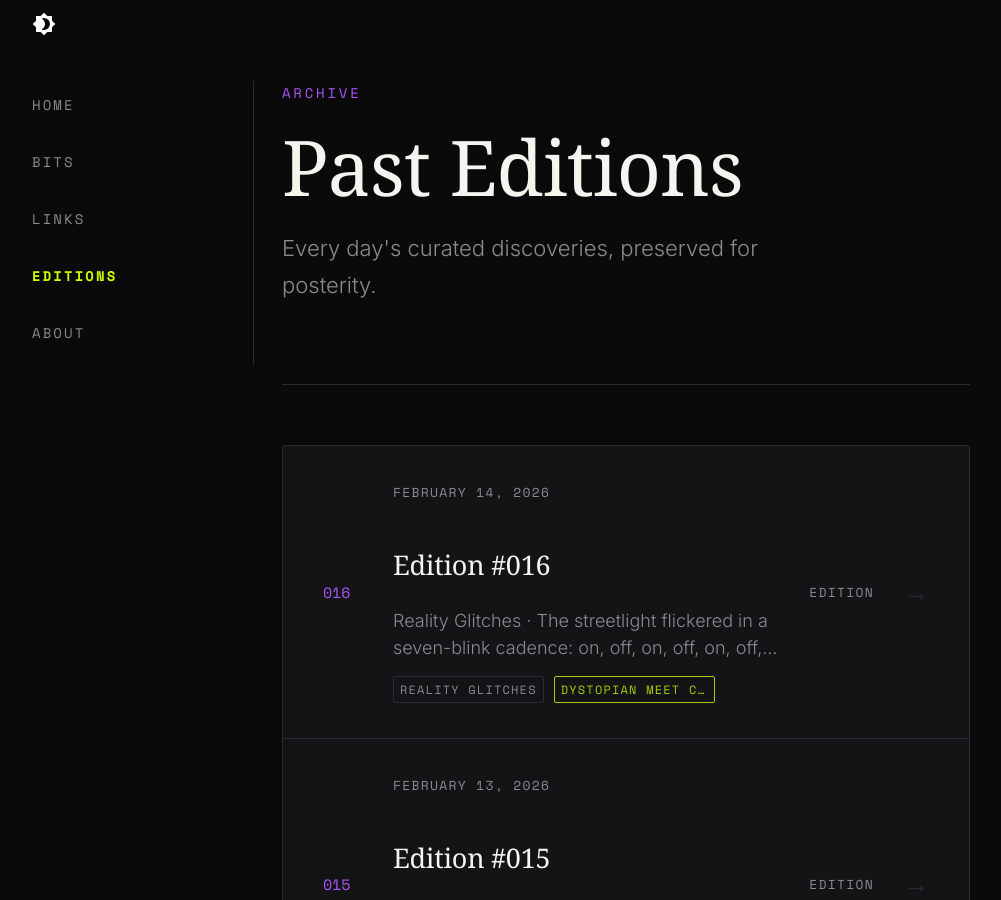
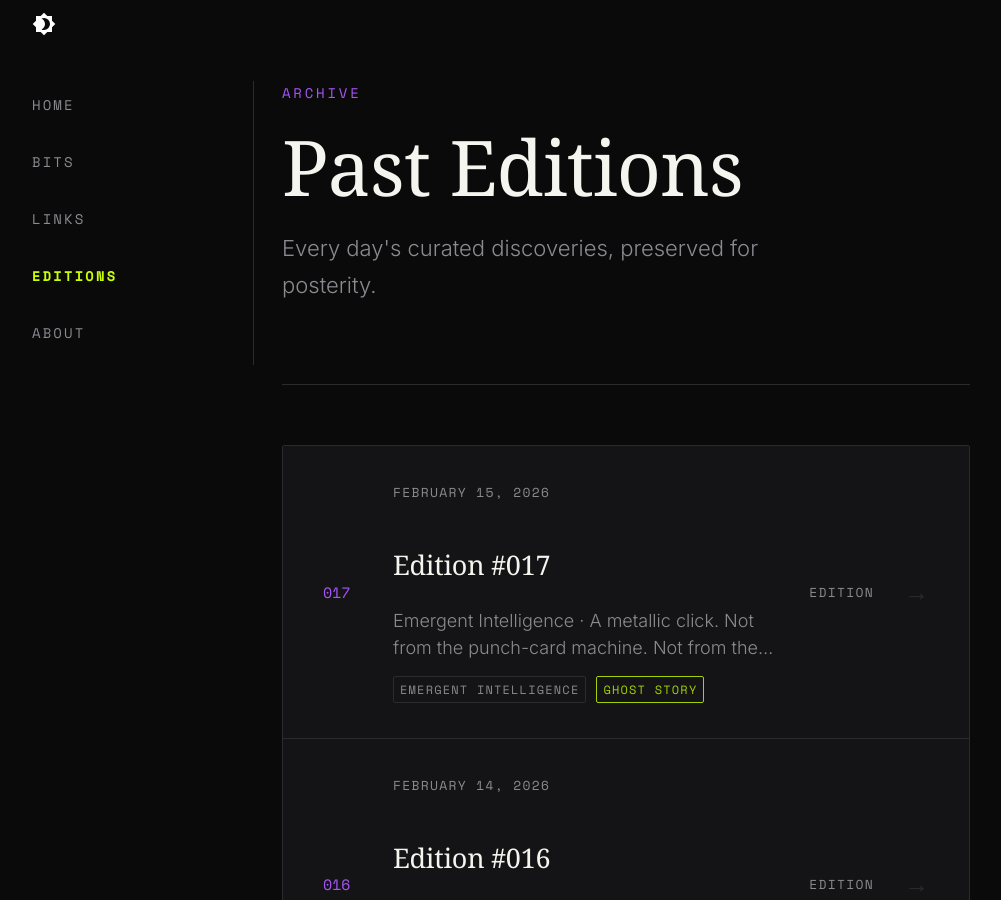
Before and after one commit to obscurebit/b1ts, an MkDocs documentation site: the page built from docs/editions.md, in a window 1280 px wide and 900 px high. Shown: the whole window, without its empty margins (14-1015 px from the left). Built offline with MkDocs 1.6.1 and Material for MkDocs 9.7.7, drawn with Linux system fonts in a browser that asks for light colours; some web fonts are replaced; comment, search, counter and statistics services are not loaded.

Commit message:
🤖 Daily content update - 2026-02-15

```diff
--- a/docs/editions.md
+++ b/docs/editions.md
@@ -10,6 +10,17 @@ description: Browse previous daily editions of Obscure Bit
 </div>
 
 <div class="archive-list">
+  <a href="posts/2026-02-15-edition-017/" class="archive-item">
+    <div class="archive-item__number">017</div>
+    <div class="archive-item__content">
+      <span class="archive-item__date">February 15, 2026</span>
+      <h3 class="archive-item__title">Edition #017</h3>
+      <p class="archive-item__excerpt">Emergent Intelligence · A metallic click. Not from the punch-card machine. Not from the ventilators. Lower. Closer.</p>
+      <div class="archive-item__tags"><span class="archive-item__theme">Emergent Intelligence</span><span class="archive-item__genre" title="Ghost story, atmospheric and slow">Ghost story</span></div>
+    </div>
+    <span class="archive-item__category">Edition</span>
+    <span class="archive-item__arrow">→</span>
+  </a>
   <a href="posts/2026-02-14-edition-016/" class="archive-item">
     <div class="archive-item__number">016</div>
     <div class="archive-item__content">
--- a/overrides/home.html
+++ b/overrides/home.html
@@ -12,7 +12,7 @@
     <div class="ob-hero__eyebrow">
       <span class="ob-hero__date">{{ now().strftime('%B %d, %Y') if now is defined else 'Daily Updates' }}</span>
       <span class="ob-hero__divider">/</span>
-      <span class="ob-hero__edition">Edition #016</span>
+      <span class="ob-hero__edition">Edition #017</span>
     </div>
 
     <h1 class="ob-hero__title">
@@ -55,15 +55,15 @@
       <div class="ob-today__line"></div>
     </div>
 
-    <a href="{{ 'bits/posts/2026-02-14-fault-lines/' | url }}" class="ob-today__story">
+    <a href="{{ 'bits/posts/2026-02-15-the-listening-chair/' | url }}" class="ob-today__story">
       <div class="ob-today__story-meta">
-        <span class="ob-today__category">Reality Glitches</span>
-        <span class="ob-today__genre">Dystopian Meet Cute</span>
+        <span class="ob-today__category">Emergent Intelligence</span>
+        <span class="ob-today__genre">Ghost story</span>
         <span class="ob-today__reading-time">4 min read</span>
       </div>
-      <h2 class="ob-today__story-title">Fault Lines</h2>
+      <h2 class="ob-today__story-title">The Listening Chair</h2>
       <p class="ob-today__story-excerpt">
-        The streetlight flickered in a seven-blink cadence: on, off, on, off, on, off, then a pause before repeating. Eko counted each cycle as he waited at the crosswalk, his sneakers soaked through from the...
+        A metallic click. Not from the punch-card machine. Not from the ventilators. Lower. Closer.
       </p>
       <div class="ob-today__story-cta">
         <span>Read the full story</span>
@@ -87,34 +87,34 @@
     </div>
 
     <div class="ob-links__grid">
-      <a href="https://johnkreiter.com/unmasking-the-matrix-deja-vu-and-jamais-vu-as-evidence-of-the-simulation/" target="_blank" rel="noopener" class="ob-link ob-link--featured">
+      <a href="https://web.archive.org/web/*/https://accelerationwatch.com/critiques.html" target="_blank" rel="noopener" class="ob-link ob-link--featured">
         <span class="ob-link__number">01</span>
         <div class="ob-link__content">
-          <h3 class="ob-link__title">Unmasking The Matrix: Déjà Vu and Jamais Vu as Evidence of the Simulation – John Kreiter</h3>
-          <p class="ob-link__desc">Unmasking The Matrix: Déjà Vu and Jamais Vu as Evidence of the Simulation – John Kreiter Unmasking T...</p>
+          <h3 class="ob-link__title">Wayback Machine</h3>
+          <p class="ob-link__desc">Wayback Machine Ask the publishers to restore access to 500,000+ books. Internet Archive Audio Live ...</p>
         </div>
         <span class="ob-link__arrow">↗</span>
       </a>
 
-      <a href="https://www.realityshifters.com/pages/yourstories.html" target="_blank" rel="noopener" class="ob-link">
+      <a href="https://techcrunch.com/2023/01/17/that-microsoft-deal-isnt-exclusive-video-is-coming-and-more-from-openai-ceo-sam-altman/" target="_blank" rel="noopener" class="ob-link">
         <span class="ob-link__number">02</span>
         <div class="ob-link__content">
-          <h3 class="ob-link__title">RealityShifters | Your Stories 1</h3>
-          <p class="ob-link__desc">Read first-hand reports of mind-matter</p>
+          <h3 class="ob-link__title">Video is coming and more from OpenAI CEO Sam Altman | TechCrunch</h3>
+          <p class="ob-link__desc">Altman declined to talk about the company's current business dealings, firing a bit of a warning sho...</p>
         </div>
         <span class="ob-link__arrow">↗</span>
       </a>
 
-      <a href="https://www.yourtango.com/self/life-suddenly-feels-off-signs-mean-shifting-new-reality" target="_blank" rel="noopener" class="ob-link">
+      <a href="https://www.nature.com/articles/s41467-025-61985-7" target="_blank" rel="noopener" class="ob-link">
         <span class="ob-link__number">03</span>
         <div class="ob-link__content">
-          <h3 class="ob-link__title">If Life Suddenly Feels 'Off,' These 15 Signs Mean You’re Shifting Into A New Reality | YourTango</h3>
-          <p class="ob-link__desc">Here are fifteen powerful signs that you're shifting into a new reality, from losing interest in old...</p>
+          <h3 class="ob-link__title">A collective intelligence model for swarm robotics applications | Nature Communications</h3>
+          <p class="ob-link__desc">Swarm intelligence models represent a powerful tool to address complex tasks by multi-agent systems,...</p>
         </div>
         <span class="ob-link__arrow">↗</span>
       </a>
 
-      <a href="{{ 'links/posts/2026-02-14-daily-links/' | url }}" class="ob-link ob-link--more">
+      <a href="{{ 'links/posts/2026-02-15-daily-links/' | url }}" class="ob-link ob-link--more">
         <span class="ob-link__more-text">View all links</span>
         <span class="ob-link__more-count">+0 more today</span>
       </a>
```
Also changed, not shown: docs/bits/index.md (+11 -0 lines), docs/bits/posts/2026-02-15-the-listening-chair.md (added, +53 -0 lines), docs/editions/posts/2026-02-15-edition-017.md (added, +30 -0 lines), docs/links/index.md (+9 -0 lines), docs/links/posts/2026-02-15-daily-links.md (added, +55 -0 lines), docs/substack/2026-02-15-edition-017.md (added, +74 -0 lines).
